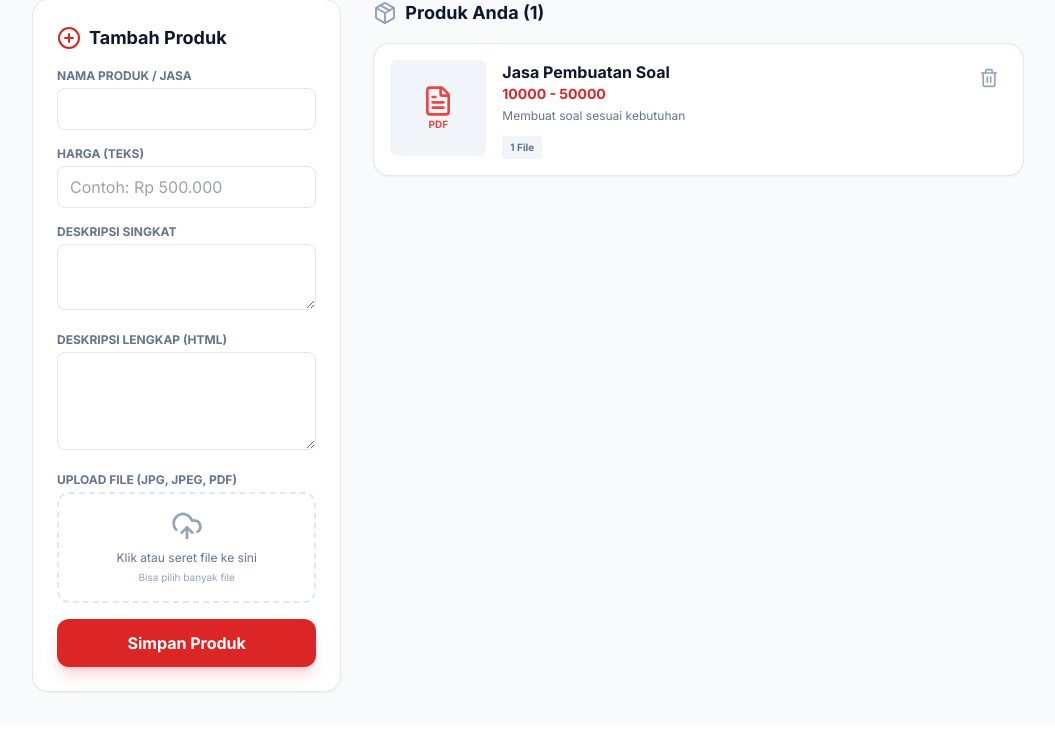
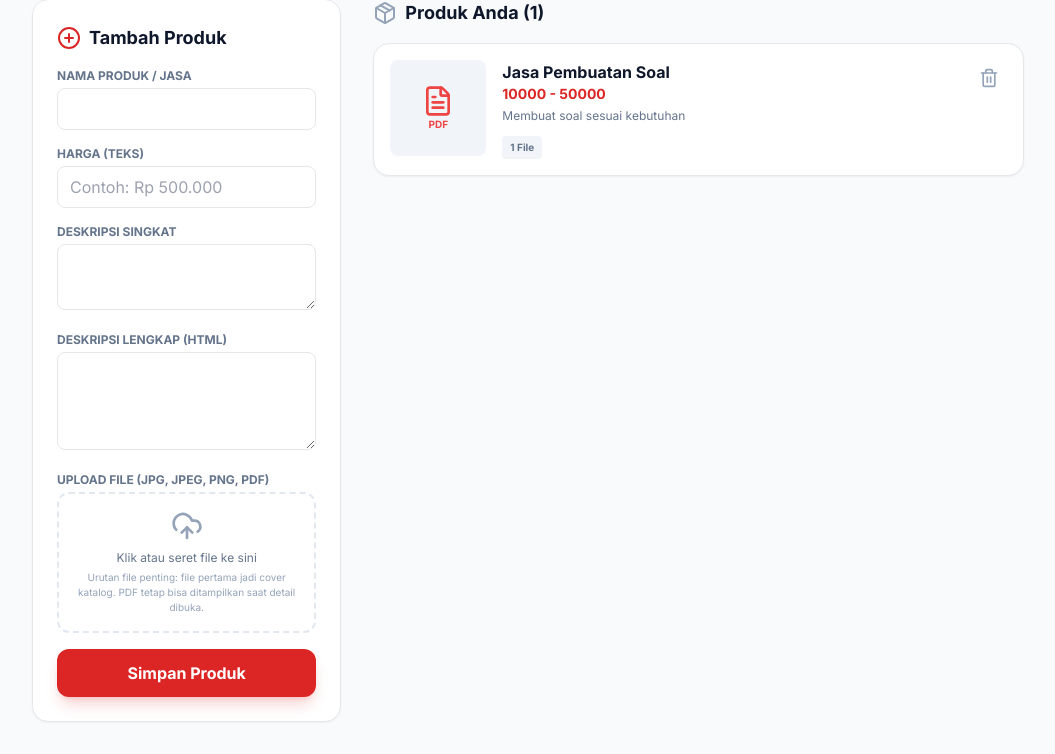
Before and after one commit to darmarakha/website, a PHP site: page /Bisnsin/edit/ in a window 1280 px wide. Shown: the part 98-852 px from the top of the page, without its empty margins (112-1167 px from the left). Before the commit the page ends 791 px from the top, so only its background shows below. Run offline with PHP 8.4, Linux system fonts and the light colour scheme; the visitor is signed in with stand-in values (Sample User, id 1); some libraries are stand-ins or nearby versions.

Commit message:
Update index.php

```diff
--- a/Bisnsin/edit/index.php
+++ b/Bisnsin/edit/index.php
@@ -120,12 +120,12 @@ if (isset($_GET['delete'])) {
                             <textarea name="fullDesc" rows="4" class="w-full px-3 py-2 border rounded-lg font-mono text-sm focus:ring-2 focus:ring-red-500/20 outline-none transition-all"></textarea>
                         </div>
                         <div>
-                            <label class="block text-xs font-bold uppercase text-slate-500 mb-1">Upload File (JPG, JPEG, PDF)</label>
+                            <label class="block text-xs font-bold uppercase text-slate-500 mb-1">Upload File (JPG, JPEG, PNG, PDF)</label>
                             <div class="border-2 border-dashed border-slate-200 rounded-xl p-4 text-center hover:border-red-500 transition-colors relative">
                                 <input type="file" name="files[]" multiple accept=".jpg,.jpeg,.pdf,.png" class="absolute inset-0 opacity-0 cursor-pointer">
                                 <i data-lucide="upload-cloud" class="w-8 h-8 mx-auto text-slate-400 mb-2"></i>
                                 <p class="text-xs text-slate-500">Klik atau seret file ke sini</p>
-                                <p class="text-[10px] text-slate-400 mt-1">Bisa pilih banyak file</p>
+                                <p class="text-[10px] text-slate-400 mt-1">Urutan file penting: file pertama jadi cover katalog. PDF tetap bisa ditampilkan saat detail dibuka.</p>
                             </div>
                         </div>
                         <button type="submit" name="save_product" class="w-full py-3 bg-red-600 text-white font-bold rounded-xl hover:bg-red-700 transition-all shadow-lg shadow-red-600/20">
```
